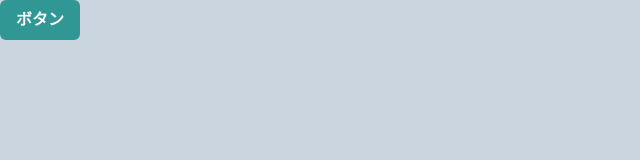
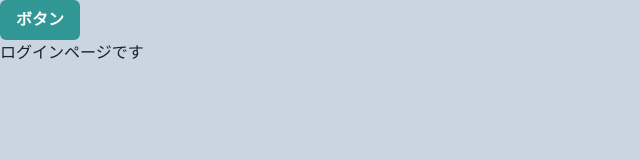
Before and after one commit to koinapu/react-chakra-ui, a React (Create React App) app: page / in a window 1280 px wide. Shown: the top 160 px of the page, without its empty margins (0-640 px from the left). Built offline with nearby package versions, Linux system fonts and the light colour scheme.

Commit message:
router追加

```diff
--- a/package.json
+++ b/package.json
@@ -12,9 +12,11 @@
     "@chakra-ui/react": "1.6.0",
     "@emotion/react": "11.1.5",
     "@emotion/styled": "11.3.0",
+    "@types/react-router-dom": "^5.1.7",
     "framer-motion": "4.1.11",
     "react": "17.0.2",
     "react-dom": "17.0.2",
+    "react-router-dom": "^5.2.0",
     "react-scripts": "^4.0.0"
   },
   "devDependencies": {
--- a/src/App.tsx
+++ b/src/App.tsx
@@ -1,11 +1,16 @@
 import { Button, ChakraProvider } from "@chakra-ui/react";
-//import "./styles.css";
+import { BrowserRouter } from "react-router-dom";
+import { Router } from "./router/Router";
+
 import theme from "./theme/theme";
 
 export default function App() {
   return (
     <ChakraProvider theme={theme}>
-      <Button colorScheme="teal">ボタン</Button>
+      <BrowserRouter>
+        <Button colorScheme="teal">ボタン</Button>
+        <Router />
+      </BrowserRouter>
     </ChakraProvider>
   );
 }
--- /dev/null
+++ b/src/components/pages/Home.tsx
@@ -0,0 +1,5 @@
+import { memo, VFC } from "react";
+
+export const Home: VFC = memo(() => {
+    return <p>HOMEページです</p>
+});
--- /dev/null
+++ b/src/components/pages/Login.tsx
@@ -0,0 +1,5 @@
+import { memo, VFC } from "react";
+
+export const Login: VFC = memo(() => {
+    return <p>ログインページです</p>
+});
--- /dev/null
+++ b/src/components/pages/Setting.tsx
@@ -0,0 +1,5 @@
+import { memo, VFC } from "react";
+
+export const Setting: VFC = memo(() => {
+    return <p>設定ページです</p>
+});
--- /dev/null
+++ b/src/components/pages/UserManagement.tsx
@@ -0,0 +1,5 @@
+import { memo, VFC } from "react";
+
+export const UserManagement: VFC = memo(() => {
+    return <p>ユーザ管理ページです</p>
+});
--- /dev/null
+++ b/src/router/Router.tsx
@@ -0,0 +1,13 @@
+import { memo, VFC } from "react";
+import { Route, Switch } from "react-router";
+import { Login } from "../components/pages/Login";
+
+export const Router: VFC = memo(() => {
+    return (
+        <Switch>
+            <Route exact path="/">
+                <Login />
+            </Route>
+        </Switch>
+    )
+});
--- a/src/theme/theme.ts
+++ b/src/theme/theme.ts
@@ -1,4 +1,4 @@
-import {extendTheme} from "@chakra-ui/react";
+import { extendTheme } from "@chakra-ui/react";
 
 const theme = extendTheme({
     styles: {
```
Also changed, not shown: 1 other file (tests, documents, lock files or other folders). Lines whose indentation alone changed are shown as unchanged.
